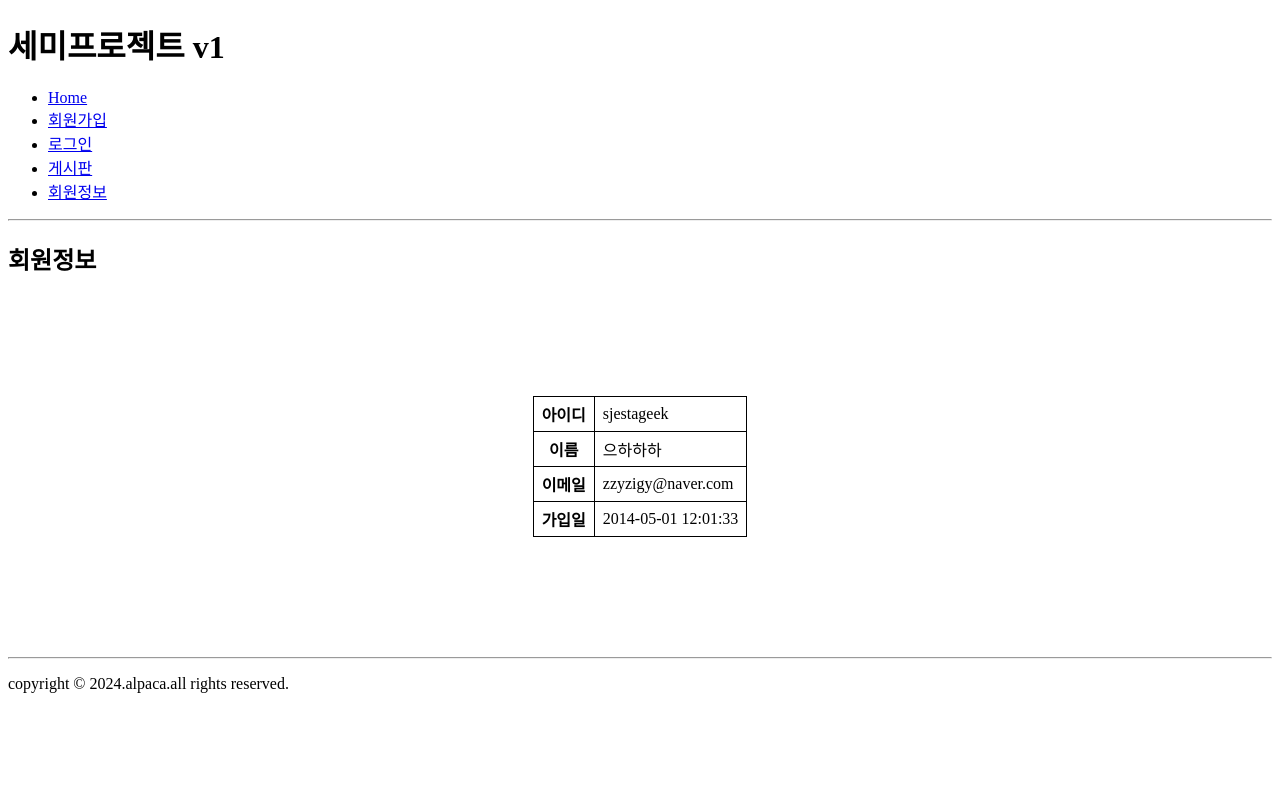
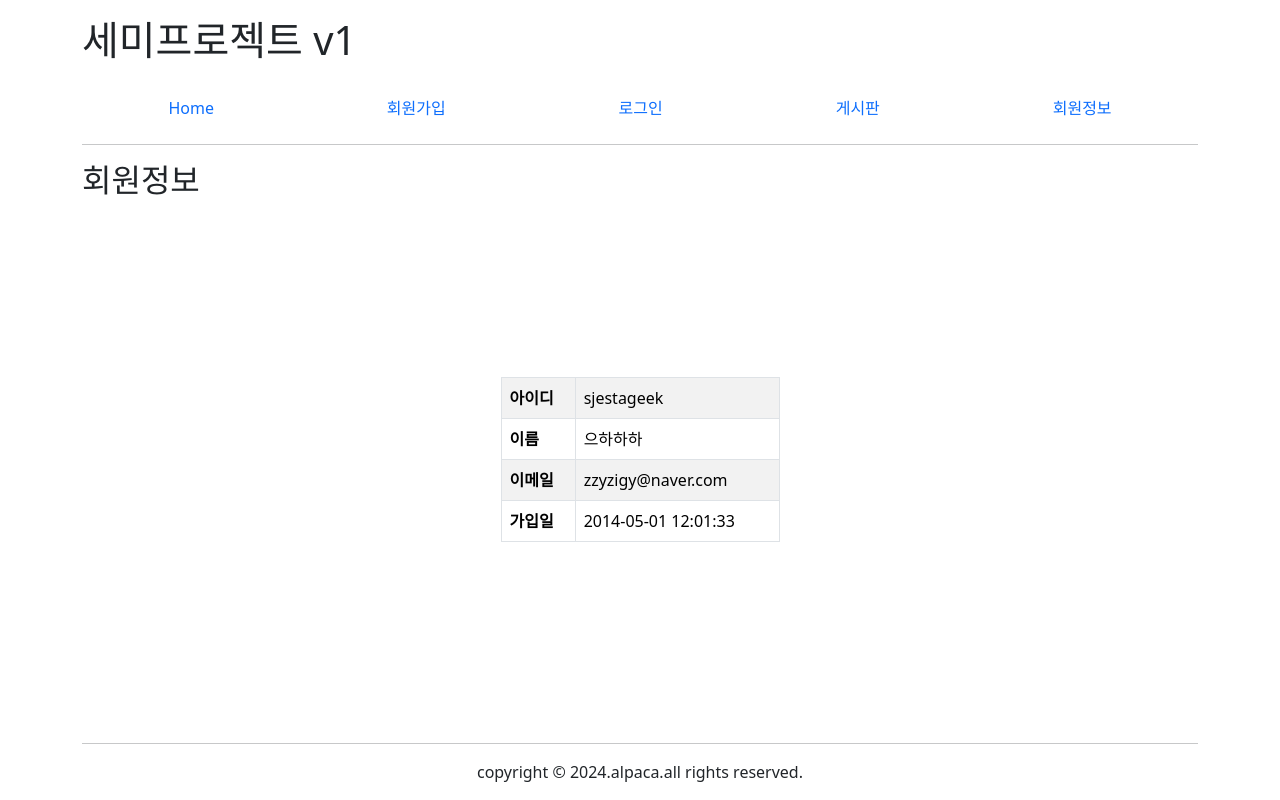
Before and after one commit to Yongheech/semiprojectv1b, a FastAPI app: page /member/myinfo in a window 1280 px wide. Run offline with FastAPI, Linux system fonts and the light colour scheme; some libraries are stand-ins or nearby versions.

Commit message:
myinfo를 bootstrap으로 변경

```diff
--- a/views/templates/member/login.html
+++ b/views/templates/member/login.html
@@ -40,7 +40,7 @@
         </main>
         <footer>
             <hr>
-            <p>copyright &copy; 2024.alpaca.all rights reserved. </p>
+            <p class="text-center">copyright &copy; 2024.alpaca.all rights reserved. </p>
         </footer>
     </div>
 </body>
--- a/views/templates/member/myinfo.html
+++ b/views/templates/member/myinfo.html
@@ -3,28 +3,27 @@
 <head>
     <meta charset="UTF-8">
     <title>세미프로젝트</title>
+    <link rel="stylesheet" href="/static/css/bs5/bootstrap.min.css">
     <link rel="stylesheet" href="/static/css/project.css">
     <style>
-        table {border: 1px solid black; margin: 120px auto;
-                border-collapse: collapse}
-        th, td{border: 1px solid black; padding: 5px 8px}
     </style>
 </head>
 <body>
-    <div id="wrap">
-        <header><h1>세미프로젝트 v1</h1></header>
-        <nav><ul>
-            <li><a href="/">Home</a></li>
-            <li><a href="/member/join">회원가입</a></li>
-            <li><a href="/member/login">로그인</a></li>
-            <li><a href="/board/list">게시판</a></li>
-            <li><a href="/member/myinfo">회원정보</a></li>
+    <div id="wrap" class="container">
+        <header class="py-3"><h1>세미프로젝트 v1</h1></header>
+        <nav><ul class="nav nav-fill">
+            <li class="nav-item"><a class="nav-link " href="/">Home</a></li>
+            <li class="nav-item"><a class="nav-link " href="/member/join">회원가입</a></li>
+            <li class="nav-item"><a class="nav-link " href="/member/login">로그인</a></li>
+            <li class="nav-item"><a class="nav-link " href="/board/list">게시판</a></li>
+            <li class="nav-item"><a class="nav-link " href="/member/myinfo">회원정보</a></li>
         </ul>
             <hr>
         </nav>
         <main>
             <h2>회원정보</h2>
-            <table>
+            <div class="d-flex justify-content-center align-items-center" style="height: 65vh">
+            <table class="table w-25 table-bordered table-striped">
                 <tr>
                     <th>아이디</th>
                     <td>sjestageek</td>
@@ -43,10 +42,11 @@
                 </tr>
 
             </table>
+            </div>
         </main>
         <footer>
             <hr>
-            <p>copyright &copy; 2024.alpaca.all rights reserved. </p>
+            <p class="text-center">copyright &copy; 2024.alpaca.all rights reserved. </p>
         </footer>
     </div>
 </body>
```
